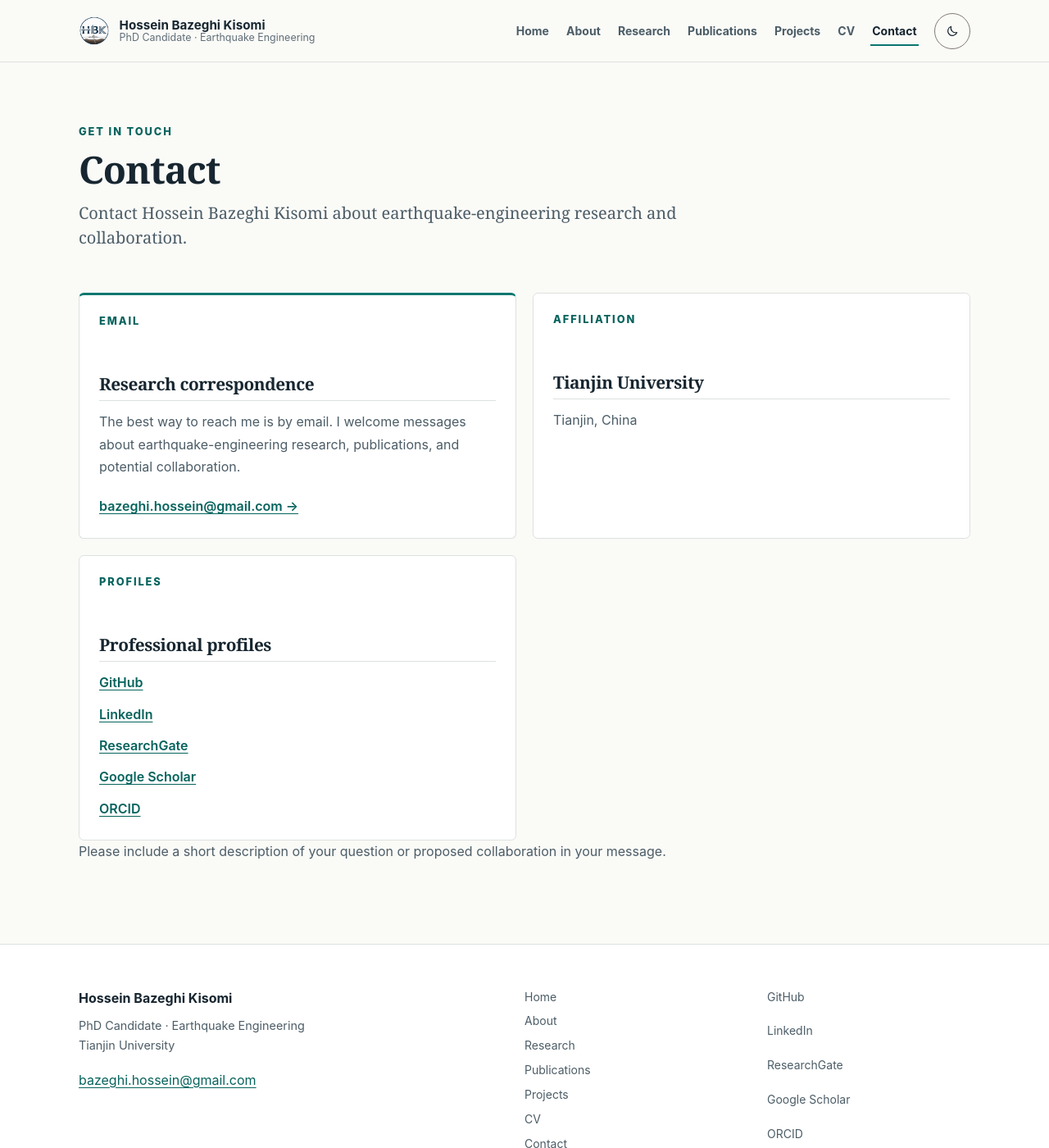
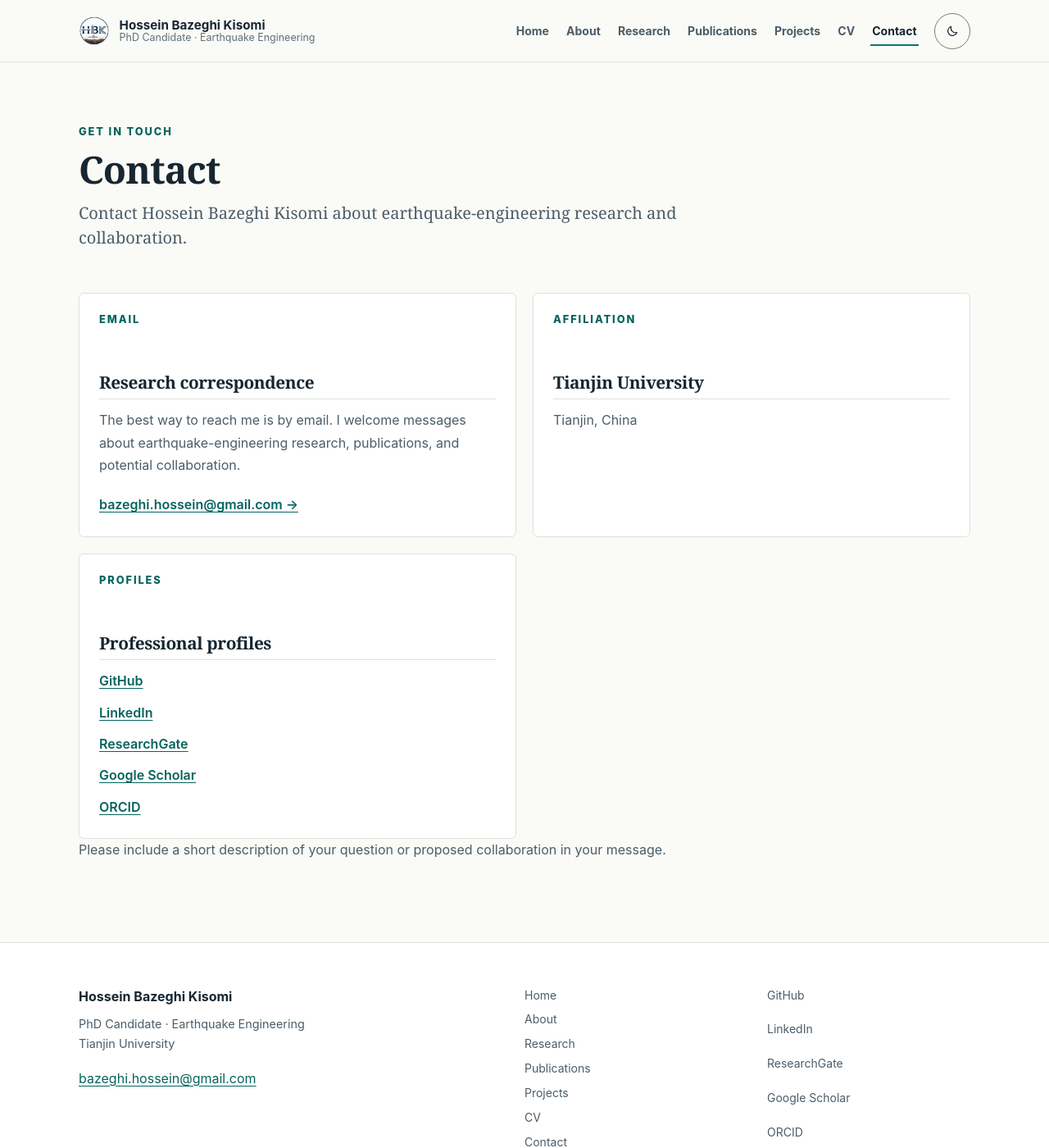
Before and after one commit to HosseinBazeghi/hosseinbazeghi.github.io, a Jekyll site: the page built from contact.md, in a window 1280 px wide and 1400 px high. Shown: the whole window at 82% size. Built offline with Jekyll 4.4.1, drawn with Linux system fonts in a browser that asks for light colours.

Commit message:
Remove email card accent border for consistent contact cards

```diff
--- a/assets/css/main.css
+++ b/assets/css/main.css
@@ -446,7 +446,7 @@ figcaption { margin-top: .7rem; color: var(--ink-faint); font-size: .82rem; line
 .contact-card h2 { font-size: 1.3rem; line-height: 1.25; }
 .profile-links { display: grid; gap: .45rem; }
 .profile-links a { width: fit-content; }
-.contact-card--primary { display: flex; flex-direction: column; justify-content: space-between; border-top: 3px solid var(--teal); }
+.contact-card--primary { display: flex; flex-direction: column; justify-content: space-between; }
 
 /* Footer */
 .site-footer { padding-top: 3.25rem; background: var(--paper-raised); border-top: 1px solid var(--line); }
```
